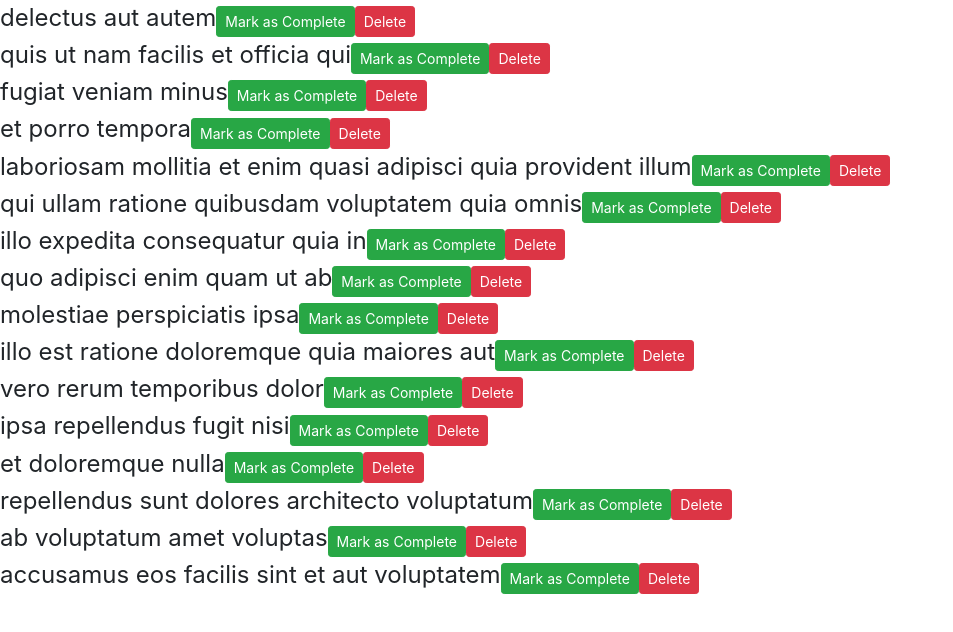
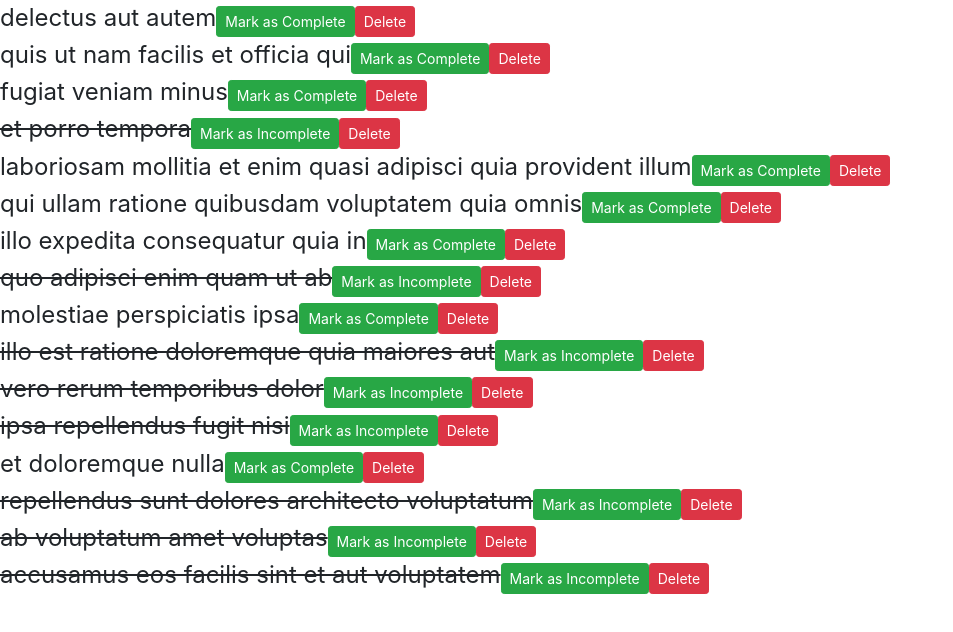
Before and after one commit to nishit-g/todo-react, a React (Create React App) app: page / in a window 1280 px wide. Shown: the top 632 px of the page, without its empty margins (0-953 px from the left). Built offline with nearby package versions, Linux system fonts and the light colour scheme.

Commit message:
completion_logic

```diff
--- a/src/components/todo.js
+++ b/src/components/todo.js
@@ -1,12 +1,34 @@
 import React, { Component } from "react";
 
 class Todo extends Component {
+  state = {
+    isComplete: this.props.todo.completed,
+  };
+
+  handleCompleteToggle = () => {
+    this.setState({ isComplete: !this.state.isComplete });
+    this.props.onCompleteToggle(this.props.todo, this.state.isComplete);
+  };
+
   render() {
     const { todo, onDelete } = this.props;
     return (
       <div>
-        <span style={{ fontSize: "24px" }}>{todo.title}</span>
-        <button className="btn btn-success btn-sm">Mark as Complete</button>
+        <span
+          style={
+            this.state.isComplete
+              ? { fontSize: "24px", textDecorationLine: "line-through" }
+              : { fontSize: "24px" }
+          }
+        >
+          {todo.title}
+        </span>
+        <button
+          className="btn btn-success btn-sm"
+          onClick={this.handleCompleteToggle}
+        >
+          {this.state.isComplete ? "Mark as Incomplete" : "Mark as Complete"}
+        </button>
         <button
           className="btn btn-danger btn-sm"
           onClick={() => onDelete(todo)}
--- a/src/components/todoMain.js
+++ b/src/components/todoMain.js
@@ -19,11 +19,24 @@ class TodoMain extends Component {
     this.setState({ listOfTodos });
   };
 
+  handleCompleteToggle = (todo, isComplete) => {
+    const listOfTodos = [...this.state.listOfTodos];
+    const at = listOfTodos.indexOf(todo);
+    listOfTodos[at] = { ...this.state.listOfTodos[at] };
+    listOfTodos[at].completed = !listOfTodos[at].completed;
+    this.setState({ listOfTodos });
+  };
+
   render() {
     return (
       <div>
         {this.state.listOfTodos.map((todo) => (
-          <Todo key={todo.id} todo={todo} onDelete={this.handleDelete} />
+          <Todo
+            key={todo.id}
+            todo={todo}
+            onCompleteToggle={this.handleCompleteToggle}
+            onDelete={this.handleDelete}
+          />
         ))}
       </div>
     );
```
